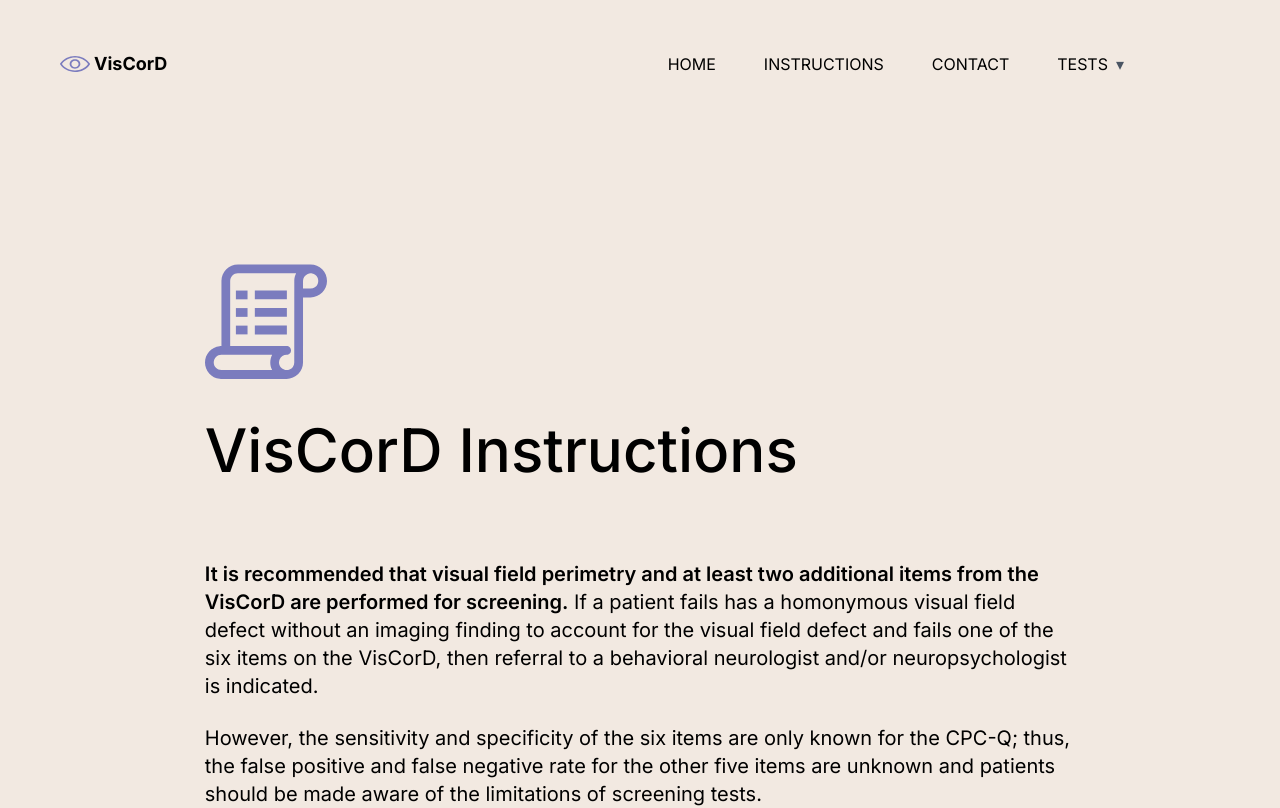
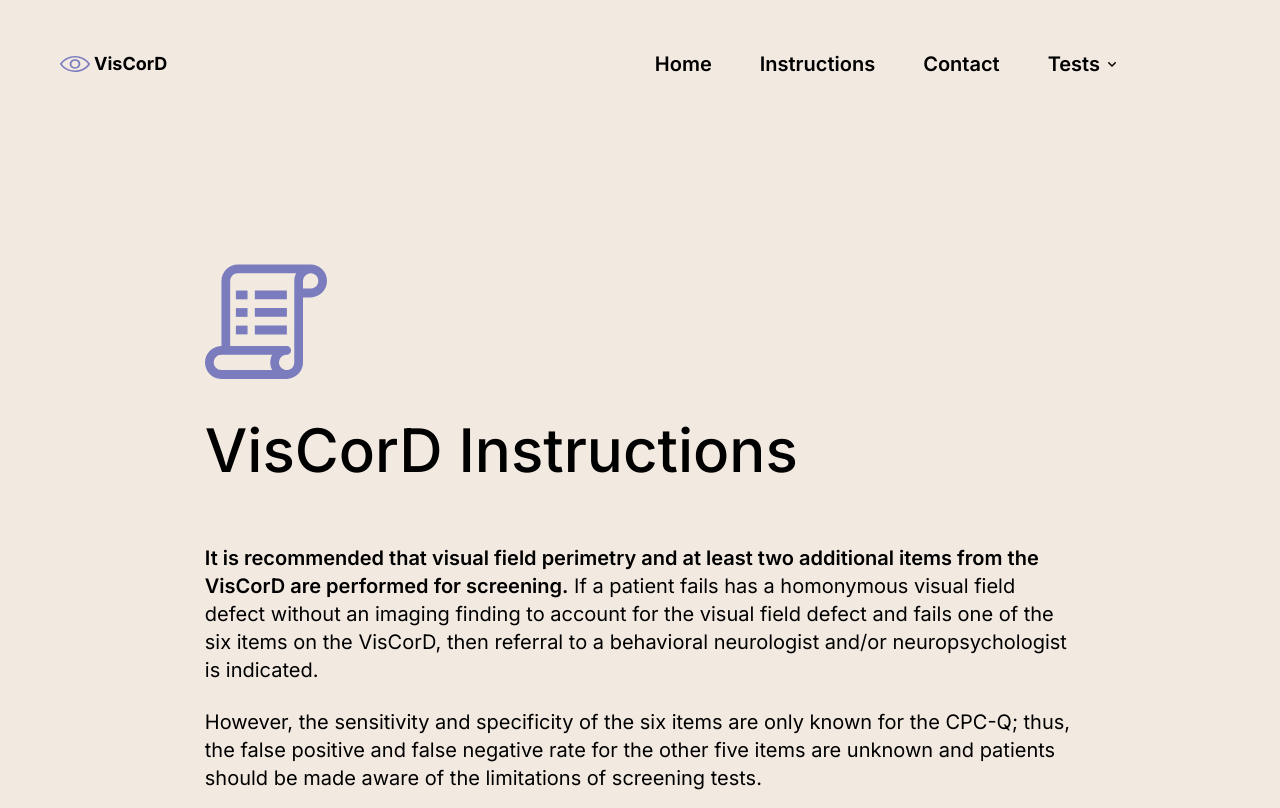
Before and after one commit to pelaklab/pca-assessment, a Next.js app: page /instructions in a window 1280 px wide. Shown: the top 808 px of the page. Built offline with nearby package versions, Linux system fonts and the light colour scheme.

Commit message:
Add more styling fixes

```diff
--- a/app/components/Header.tsx
+++ b/app/components/Header.tsx
@@ -1,7 +1,7 @@
 "use client"; // This is a client component
 
 import React, { useState } from 'react';
-import { Bars3BottomRightIcon, XMarkIcon } from '@heroicons/react/16/solid';
+import { Bars3BottomRightIcon, XMarkIcon, ChevronDownIcon } from '@heroicons/react/16/solid';
 import { assessments } from '../constants';
 import { useAtom } from 'jotai';
 import { headerVisible } from '../atoms/experimentAtoms';
@@ -12,10 +12,10 @@
 
 const Header = () => {
     const Links = [
-        { name: 'HOME', link: '/', submenu: [] },
-        { name: 'INSTRUCTIONS', link: '/instructions', submenu: [] },
-        { name: 'CONTACT', link: '/contact', submenu: [] },
-        { name: 'TESTS', link: '/all', submenu: assessments },
+        { name: 'Home', link: '/', submenu: [] },
+        { name: 'Instructions', link: '/instructions', submenu: [] },
+        { name: 'Contact', link: '/contact', submenu: [] },
+        { name: 'Tests', link: '/all', submenu: assessments },
     ]
     const [open, setOpen] = useState(false)
     const [submenuOpen, setSubmenuOpen] = useState<number | null>(null)
@@ -69,20 +69,22 @@
                         {
                             Links.map((link, index) => {
                                 return (
-                                    <li className='relative my-7 md:my-0 md:ml-12 hover:underline' key={index}>
+                                    <li className='relative my-7 md:my-0 md:ml-12' key={index}>
                                         <a href={link.link} onClick={(event) => handleSubmenuToggle(index, link.submenu.length > 0, event)}>
-                                            {link.name}
-                                            {link.submenu.length > 0 && (
-                                                <span className='ml-2 text-gray-600'>&#9662;</span>
-                                            )}
+                                            <div className="flex flex-row items-center justify-between">
+                                                <span className="hover:underline text-xl font-semibold" >{link.name} </span>
+                                                {link.submenu.length > 0 && (
+                                                    <ChevronDownIcon className='h-4 w-6' />
+                                                )}
+                                            </div>
                                         </a>
                                         {/* Submenu */}
                                         {link.submenu.length > 0 && submenuOpen === index && (
-                                            <ul className='absolute left-0 mt-2 mr-2 bg-ivory shadow-lg rounded-md'>
+                                            <ul className='absolute left-0 mt-2 mr-2 bg-ivory border border-black rounded-2xl divide-y divide-black overflow-hidden'>
                                                 {link.submenu.map((item, subIndex) => (
                                                     <li key={subIndex}
-                                                        className='py-2 px-4 hover:bg-sunny border border-b-gray-300 \
-                                                        min-w-40'>
+                                                        className='py-2 px-4 hover:bg-sunny min-w-40 last-of-type:text-ivory last-of-type:bg-indigo \
+                                                        last-of-type:hover:bg-forget-me-not-purple'>
                                                         <a href={item.path.toLowerCase()}>{item.name}</a>
                                                     </li>
                                                 ))}
--- a/app/instructions/page.tsx
+++ b/app/instructions/page.tsx
@@ -4,7 +4,7 @@
 const InstructionsPage: React.FC = () => {
     return (
         <main className="flex h-full flex-col items-start justify-between p-24 bg-ivory text-xl">
-            <div className="px-[10%] pb-10 py-10">
+            <div className="px-[10%] pb-6 py-10">
                 <Image src="/icons/scroll.svg" alt="" width={122} height={67} className="mb-10" />
                 <h1 className="text-6xl font-medium text-left">VisCorD Instructions</h1>
             </div>
```
Also changed, not shown: public/icons/done.svg (added), public/icons/navon.svg.
